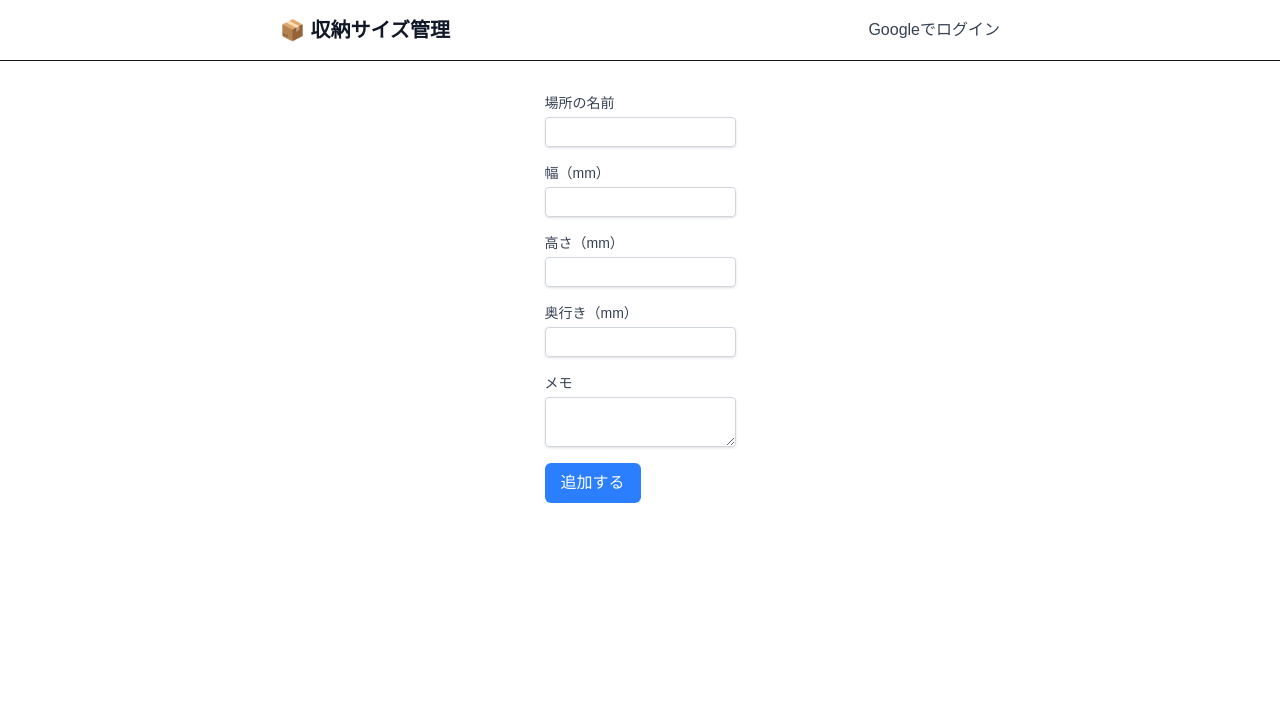
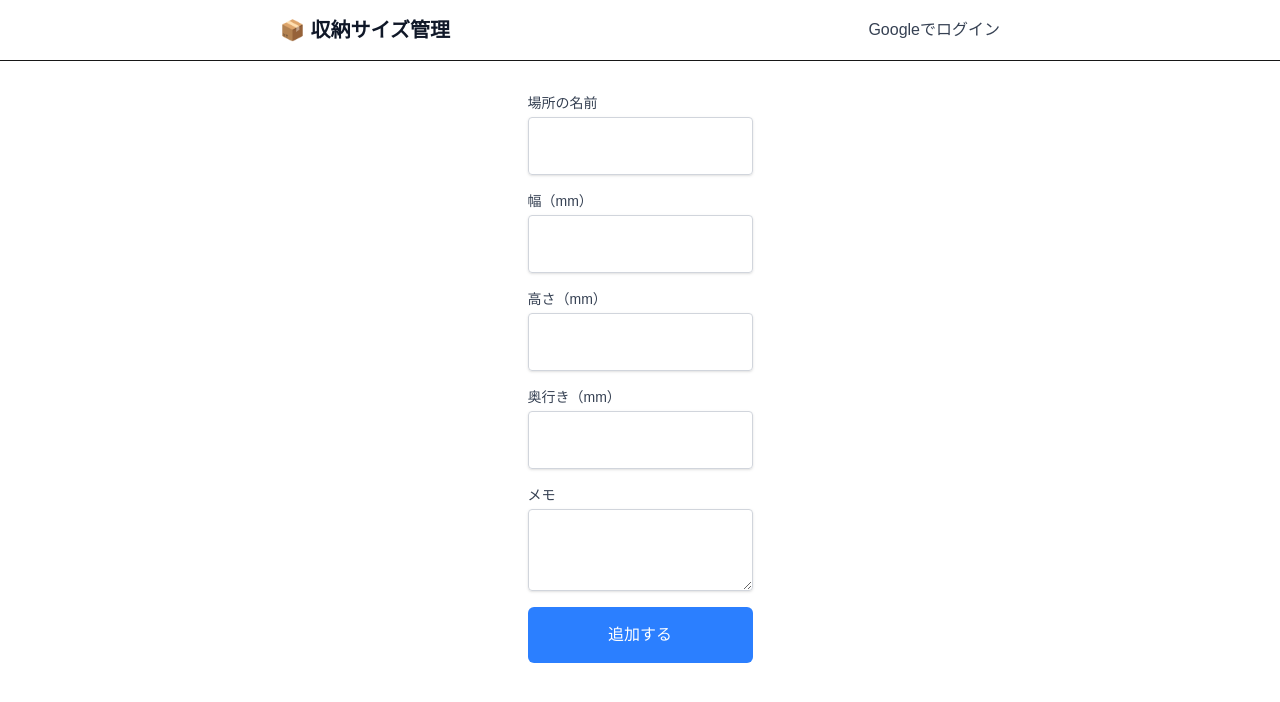
Before and after one commit to hikari-tanimoto/home-stock-organization, a Next.js app: page /spaces/new in a window 1280 px wide. Shown: the top 702 px of the page. Built offline with nearby package versions, Linux system fonts and the light colour scheme; no server answers.

Commit message:
feat: enhance input fields in CheckerForm and space forms with decimal input mode and improved styling

```diff
--- a/src/app/check/CheckerForm.tsx
+++ b/src/app/check/CheckerForm.tsx
@@ -34,9 +34,10 @@ export function CheckerForm({ spaces }: Props) {
           <input
             id="check-width"
             type="number"
+            inputMode="decimal"
             value={width}
             onChange={(e) => setWidth(e.target.value)}
-            className="flex-2 mt-1 w-full rounded-lg border border-gray-300 px-3 py-2"
+            className="flex-2 mt-1 w-full rounded-lg border border-gray-300 px-3 py-4"
           />
         </div>
         <div className="flex items-center">
@@ -49,9 +50,10 @@ export function CheckerForm({ spaces }: Props) {
           <input
             id="check-height"
             type="number"
+            inputMode="decimal"
             value={height}
             onChange={(e) => setHeight(e.target.value)}
-            className="flex-2 mt-1 w-full rounded-lg border border-gray-300 px-3 py-2"
+            className="flex-2 mt-1 w-full rounded-lg border border-gray-300 px-3 py-4"
           />
         </div>
         <div className="flex items-center">
@@ -64,9 +66,10 @@ export function CheckerForm({ spaces }: Props) {
           <input
             id="check-depth"
             type="number"
+            inputMode="decimal"
             value={depth}
             onChange={(e) => setDepth(e.target.value)}
-            className="flex-2 mt-1 w-full rounded-lg border border-gray-300 px-3 py-2"
+            className="flex-2 mt-1 w-full rounded-lg border border-gray-300 px-3 py-4"
           />
         </div>
       </div>
--- a/src/app/spaces/[id]/edit/EditSpaceForm.tsx
+++ b/src/app/spaces/[id]/edit/EditSpaceForm.tsx
@@ -15,7 +15,7 @@ export function EditSpaceForm({ space }: Props) {
   const {
     register,
     handleSubmit,
-    formState: { errors },
+    formState: { errors, isSubmitting },
   } = useForm<SpaceFormValues>({
     resolver: zodResolver(spaceFormSchema),
     defaultValues: {
@@ -43,7 +43,7 @@ export function EditSpaceForm({ space }: Props) {
             type="text"
             id="name"
             {...register("name")}
-            className="block w-full rounded-sm border-gray-300 shadow-sm focus:border-indigo-500 focus:ring-indigo-500 sm:text-sm border p-1"
+            className="block w-full rounded-sm border-gray-300 shadow-sm focus:border-indigo-500 focus:ring-indigo-500 text-base border py-4 px-2"
           />
         </FormField>
         <FormField
@@ -53,9 +53,10 @@ export function EditSpaceForm({ space }: Props) {
         >
           <input
             type="number"
+            inputMode="decimal"
             id="width"
             {...register("width", { valueAsNumber: true })}
-            className="block w-full rounded-sm border-gray-300 shadow-sm focus:border-indigo-500 focus:ring-indigo-500 sm:text-sm border p-1"
+            className="block w-full rounded-sm border-gray-300 shadow-sm focus:border-indigo-500 focus:ring-indigo-500 text-base border py-4 px-2"
           />
         </FormField>
         <FormField
@@ -65,9 +66,10 @@ export function EditSpaceForm({ space }: Props) {
         >
           <input
             type="number"
+            inputMode="decimal"
             id="height"
             {...register("height", { valueAsNumber: true })}
-            className="block w-full rounded-sm border-gray-300 shadow-sm focus:border-indigo-500 focus:ring-indigo-500 sm:text-sm border p-1"
+            className="block w-full rounded-sm border-gray-300 shadow-sm focus:border-indigo-500 focus:ring-indigo-500 text-base border py-4 px-2"
           />
         </FormField>
         <FormField
@@ -77,9 +79,10 @@ export function EditSpaceForm({ space }: Props) {
         >
           <input
             type="number"
+            inputMode="decimal"
             id="depth"
             {...register("depth", { valueAsNumber: true })}
-            className="block w-full rounded-sm border-gray-300 shadow-sm focus:border-indigo-500 focus:ring-indigo-500 sm:text-sm border p-1"
+            className="block w-full rounded-sm border-gray-300 shadow-sm focus:border-indigo-500 focus:ring-indigo-500 text-base border py-4 px-2"
           />
         </FormField>
         <FormField
@@ -90,14 +93,15 @@ export function EditSpaceForm({ space }: Props) {
           <textarea
             id="note"
             {...register("note")}
-            className="block w-full rounded-sm border-gray-300 shadow-sm focus:border-indigo-500 focus:ring-indigo-500 sm:text-sm border p-1"
+            className="block w-full rounded-sm border-gray-300 shadow-sm focus:border-indigo-500 focus:ring-indigo-500 text-base border py-4 px-2"
           />
         </FormField>
         <button
           type="submit"
-          className="bg-blue-500 text-white px-4 py-2 rounded-md"
+          disabled={isSubmitting}
+          className="bg-blue-500 text-white p-4 rounded-md disabled:opacity-50 disabled:cursor-not-allowed w-full mt-6"
         >
-          更新する
+          {isSubmitting ? "更新中..." : "更新する"}
         </button>
       </div>
     </form>
--- a/src/app/spaces/new/page.tsx
+++ b/src/app/spaces/new/page.tsx
@@ -10,7 +10,7 @@ export default function NewSpacePage() {
   const {
     register,
     handleSubmit,
-    formState: { errors },
+    formState: { errors, isSubmitting },
   } = useForm<SpaceFormValues>({
     resolver: zodResolver(spaceFormSchema),
   });
@@ -32,7 +32,7 @@ export default function NewSpacePage() {
               type="text"
               id="name"
               {...register("name")}
-              className="block w-full rounded-sm border-gray-300 shadow-sm focus:border-indigo-500 focus:ring-indigo-500 sm:text-sm border p-1"
+              className="block w-full rounded-sm border-gray-300 shadow-sm focus:border-indigo-500 focus:ring-indigo-500 text-base border py-4 px-2"
             />
           </FormField>
           <FormField
@@ -42,9 +42,10 @@ export default function NewSpacePage() {
           >
             <input
               type="number"
+              inputMode="decimal"
               id="width"
               {...register("width", { valueAsNumber: true })}
-              className="block w-full rounded-sm border-gray-300 shadow-sm focus:border-indigo-500 focus:ring-indigo-500 sm:text-sm border p-1"
+              className="block w-full rounded-sm border-gray-300 shadow-sm focus:border-indigo-500 focus:ring-indigo-500 text-base border py-4 px-2"
             />
           </FormField>
           <FormField
@@ -54,9 +55,10 @@ export default function NewSpacePage() {
           >
             <input
               type="number"
+              inputMode="decimal"
               id="height"
               {...register("height", { valueAsNumber: true })}
-              className="block w-full rounded-sm border-gray-300 shadow-sm focus:border-indigo-500 focus:ring-indigo-500 sm:text-sm border p-1"
+              className="block w-full rounded-sm border-gray-300 shadow-sm focus:border-indigo-500 focus:ring-indigo-500 text-base border py-4 px-2"
             />
           </FormField>
           <FormField
@@ -66,9 +68,10 @@ export default function NewSpacePage() {
           >
             <input
               type="number"
+              inputMode="decimal"
               id="depth"
               {...register("depth", { valueAsNumber: true })}
-              className="block w-full rounded-sm border-gray-300 shadow-sm focus:border-indigo-500 focus:ring-indigo-500 sm:text-sm border p-1"
+              className="block w-full rounded-sm border-gray-300 shadow-sm focus:border-indigo-500 focus:ring-indigo-500 text-base border py-4 px-2"
             />
           </FormField>
           <FormField
@@ -79,14 +82,15 @@ export default function NewSpacePage() {
             <textarea
               id="note"
               {...register("note")}
-              className="block w-full rounded-sm border-gray-300 shadow-sm focus:border-indigo-500 focus:ring-indigo-500 sm:text-sm border p-1"
+              className="block w-full rounded-sm border-gray-300 shadow-sm focus:border-indigo-500 focus:ring-indigo-500 text-base border py-4 px-2"
             />
           </FormField>
           <button
             type="submit"
-            className="bg-blue-500 text-white px-4 py-2 rounded-md"
+            disabled={isSubmitting}
+            className="bg-blue-500 text-white p-4 rounded-md disabled:opacity-50 disabled:cursor-not-allowed w-full"
           >
-            追加する
+            {isSubmitting ? "追加中..." : "追加する"}
           </button>
         </div>
       </form>
```
